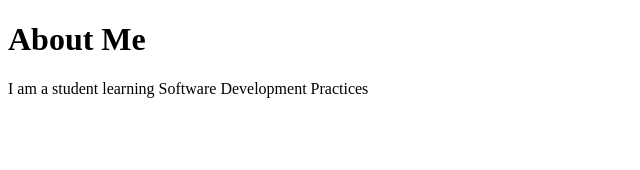
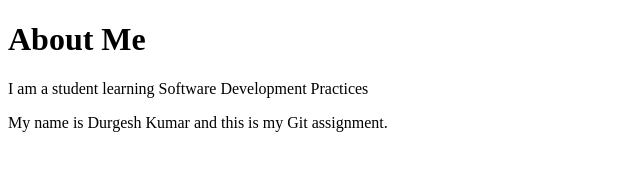
Before and after one commit to pandaa-69/git-assignment, a plain HTML site: page about.html in a window 1280 px wide. Shown: the whole page, without its empty margins (0-640 px from the left). Drawn offline with Linux system fonts and the light colour scheme.

Commit message:
Updated about page with my details

```diff
--- a/about.html
+++ b/about.html
@@ -4,5 +4,6 @@
 <body>
   <h1>About Me</h1>
   <p>I am a student learning Software Development Practices</p>
+  <p>My name is Durgesh Kumar and this is my Git assignment.</p>
 </body>
 </html>
```
